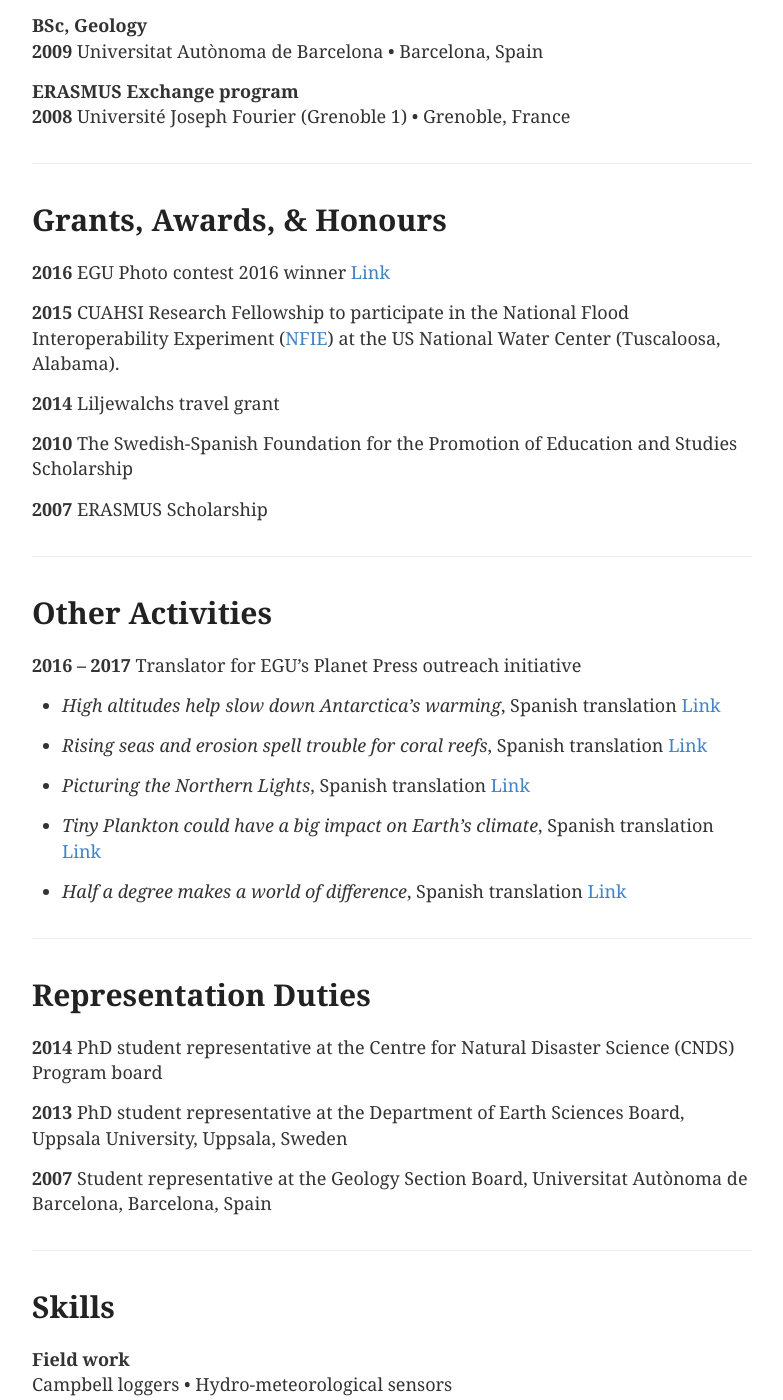
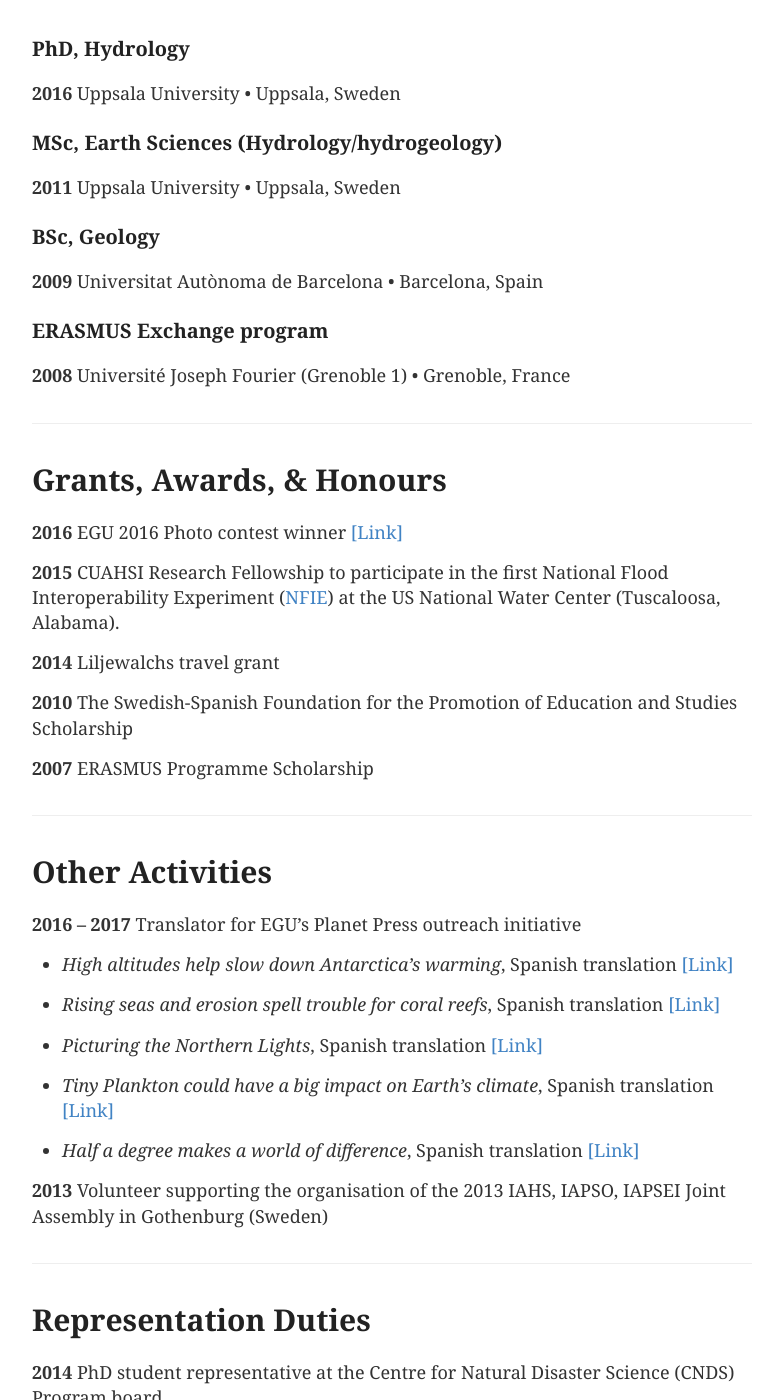
Before and after one commit to GironsLopez/GironsLopez.github.io, a Jekyll site: the page built from cv/index.md, in a window 1280 px wide and 1400 px high, scrolled down 1334 px. Shown: the whole window, without its empty margins (248-1031 px from the left). Built offline with Jekyll 4.4.1, drawn with Linux system fonts in a browser that asks for light colours; some of the changed text lies outside the part shown.

```diff
--- a/cv/index.md
+++ b/cv/index.md
@@ -18,48 +18,48 @@ Winterthurerstrasse 190
 
 # Experience
 
-**Postdoctoral Researcher**
+### Postdoctoral Researcher
 **2017 -- 2018** University of Zurich • Zurich, Switzerland
 
-**Graduate Teaching Assistant**
+### Graduate Teaching Assistant
 **2011 -- 2016** Uppsala University • Uppsala, Sweden
 
-**Graduate Research Assistant**
+### Graduate Research Assistant
 **2011 -- 2016** Uppsala University • Uppsala, Sweden
 
-**Lab technician intern**
+### Lab technician intern
 **2009** Laboratori Català de Control • Barcelona, Spain
 
-**Consultant intern**
+### Consultant intern
 **2008** URS Corporation • Barcelona, Spain
 
 # Education
 
-**PhD, Hydrology**
+### PhD, Hydrology
 **2016** Uppsala University • Uppsala, Sweden
 
-**MSc, Earth Sciences (Hydrology/hydrogeology)**
+### MSc, Earth Sciences (Hydrology/hydrogeology)
 **2011** Uppsala University • Uppsala, Sweden
 
-**BSc, Geology**
+### BSc, Geology
 **2009** Universitat Autònoma de Barcelona • Barcelona, Spain
 
-**ERASMUS Exchange program**
+### ERASMUS Exchange program
 **2008** Université Joseph Fourier (Grenoble 1) • Grenoble, France
 
 <div class="line-separator"></div>
 
 # Grants, Awards, & Honours
 
-**2016** EGU Photo contest 2016 winner [Link](http://blogs.egu.eu/geolog/2016/04/22/announcing-the-winners-of-the-egu-photo-contest-2016/){:target="_blank"}
+**2016** EGU 2016 Photo contest winner [[Link]](http://blogs.egu.eu/geolog/2016/04/22/announcing-the-winners-of-the-egu-photo-contest-2016/){:target="_blank"}
 
-**2015** CUAHSI Research Fellowship to participate in the National Flood Interoperability Experiment ([NFIE](https://www.cuahsi.org/NFIE)) at the US National Water Center (Tuscaloosa, Alabama).
+**2015** CUAHSI Research Fellowship to participate in the first National Flood Interoperability Experiment ([NFIE](https://www.cuahsi.org/NFIE)) at the US National Water Center (Tuscaloosa, Alabama).
 
 **2014** Liljewalchs travel grant
 
 **2010** The Swedish-Spanish Foundation for the Promotion of Education and Studies Scholarship
 
-**2007** ERASMUS Scholarship
+**2007** ERASMUS Programme Scholarship
 
 <div class="line-separator"></div>
 
@@ -67,15 +67,17 @@ Winterthurerstrasse 190
 
 **2016 -- 2017** Translator for EGU's Planet Press outreach initiative
 
-* *High altitudes help slow down Antarctica’s warming*, Spanish translation [Link](http://www.egu.eu/education/planet-press/80/high-altitudes-help-slow-down-antarcticas-warming/){:target="_blank"}
+* *High altitudes help slow down Antarctica’s warming*, Spanish translation [[Link]](http://www.egu.eu/education/planet-press/80/high-altitudes-help-slow-down-antarcticas-warming/){:target="_blank"}
 
-* *Rising seas and erosion spell trouble for coral reefs*, Spanish translation [Link](http://www.egu.eu/education/planet-press/79/rising-seas-and-erosion-spell-trouble-for-coral-reefs/){:target="_blank"}
+* *Rising seas and erosion spell trouble for coral reefs*, Spanish translation [[Link]](http://www.egu.eu/education/planet-press/79/rising-seas-and-erosion-spell-trouble-for-coral-reefs/){:target="_blank"}
 
-* *Picturing the Northern Lights*, Spanish translation [Link](http://www.egu.eu/education/planet-press/11/picturing-the-northern-lights/){:target="_blank"}
+* *Picturing the Northern Lights*, Spanish translation [[Link]](http://www.egu.eu/education/planet-press/11/picturing-the-northern-lights/){:target="_blank"}
 
-* *Tiny Plankton could have a big impact on Earth's climate*, Spanish translation [Link](http://www.egu.eu/education/planet-press/13/tiny-plankton-could-have-a-big-impact-on-earths-climate/){:target="_blank"}
+* *Tiny Plankton could have a big impact on Earth's climate*, Spanish translation [[Link]](http://www.egu.eu/education/planet-press/13/tiny-plankton-could-have-a-big-impact-on-earths-climate/){:target="_blank"}
 
-* *Half a degree makes a world of difference*, Spanish translation [Link](http://www.egu.eu/education/planet-press/38/half-a-degree-makes-a-world-of-difference/){:target="_blank"}
+* *Half a degree makes a world of difference*, Spanish translation [[Link]](http://www.egu.eu/education/planet-press/38/half-a-degree-makes-a-world-of-difference/){:target="_blank"}
+
+**2013** Volunteer supporting the organisation of the 2013 IAHS, IAPSO, IAPSEI Joint Assembly in Gothenburg (Sweden)
 
 <div class="line-separator"></div>
 
@@ -91,17 +93,22 @@ Winterthurerstrasse 190
 
 # Skills
 
-**Field work**
+### Instrumentation
 Campbell loggers • Hydro-meteorological sensors
 
-**Programming**
+### Programming
 Python • Matlab • LaTeX • Markdown
 
-**Software**
+### Software
 ArcGIS • QGIS • HBV • Git
 
-**Languages**
+### Languages
 *Native or bilingual proficiency:* Catalan • Spanish
 *Full professional proficiency:* English
 *Professional working proficiency :* Swedish • French
 *Elementary proficiency:* German
+
+### Other
+Swedish driving license (B)
+
+*References available on request.*
```
